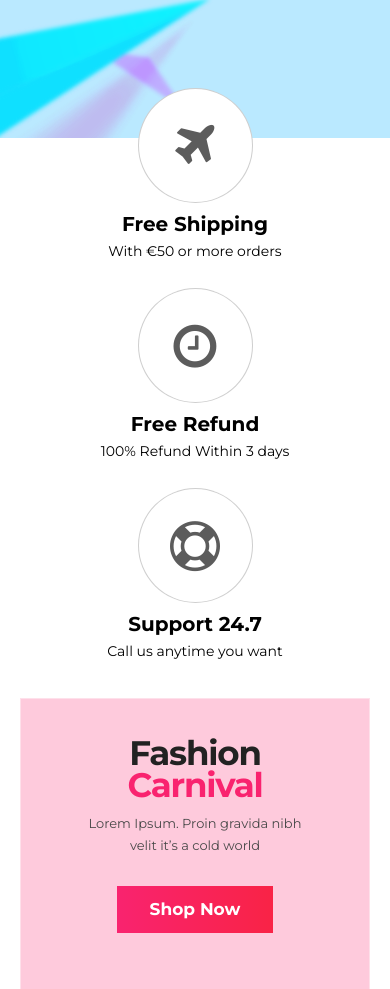
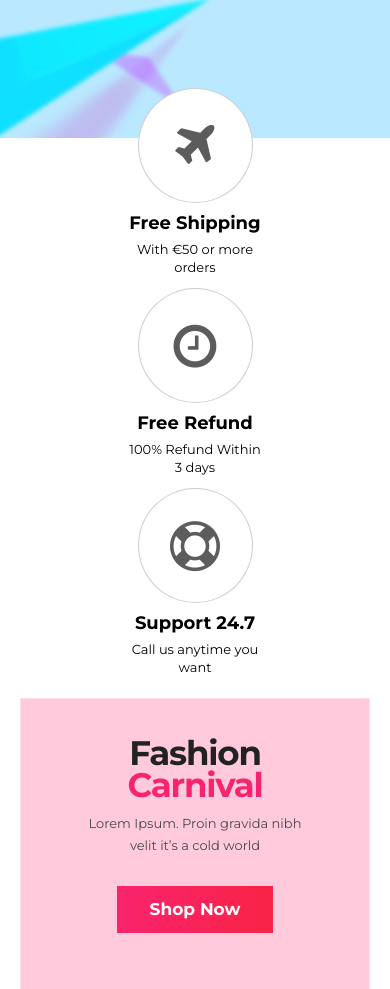
Before and after one commit to uliana-krekhovetska/me-store-html, a website: page index.html in a window 390 px wide. Shown: the part 802-1791 px from the top of the page. Drawn offline with nearby package versions, Linux system fonts and the light colour scheme.

Commit message:
responsive updates

```diff
--- a/scss/main.scss
+++ b/scss/main.scss
@@ -101,6 +101,9 @@ body {
     font-weight: 400;
     padding-bottom: 5px;
   }
+  .fa:hover {
+    transform: scale(1.4, 1.4);
+  }
 
   .top-menu {
     &__link {
@@ -130,6 +133,8 @@ body {
   }
 
   .nav-link:hover {
+    transform: scale(1.2, 1.2);
+    color: #1874d0;
   }
 
   .navbar-collapse {
@@ -143,6 +148,7 @@ body {
   background-blend-mode: overlay;
   background-size: cover;
   margin-top: -121px;
+  overflow: hidden;
 
   &__container {
     width: 1171px;
@@ -989,7 +995,9 @@ body {
     .benefits {
       &__content {
         width: 100%;
-      }
+        justify-content: space-evenly;
+      }
+
     }
 
     .banner {
@@ -1122,11 +1130,11 @@ body {
 
     .benefits {
       &__title {
-        font-size: 27px;
+        font-size: 24px;
       }
 
       &__details {
-        font-size: 14px;
+        font-size: 13px;
       }
     }
 
@@ -1304,13 +1312,24 @@ body {
     .benefits {
       height: auto;
 
+      &__content {
+      }
+
+      &__item {
+        width: 132px;
+        margin-right: 40px;
+      }
+      &__item:nth-child(3) {
+        margin-right: 0;
+      }
+
       &__icon {
         width: 115px;
         height: 115px;
       }
 
       &__title {
-        font-size: 20px;
+        font-size: 18px;
       }
 
       &__details {
@@ -1372,6 +1391,7 @@ body {
     &__item {
       width: 100%;
       margin: 15px 0 20px 0;
+      max-width: 550px;
     }
 
     &__item:last-child {
@@ -1574,6 +1594,7 @@ body {
 
       &__item {
         height: 200px;
+        margin-right: 0;
       }
 
       &__title {
```
Also changed, not shown: styles/main.css, 1 other file.
